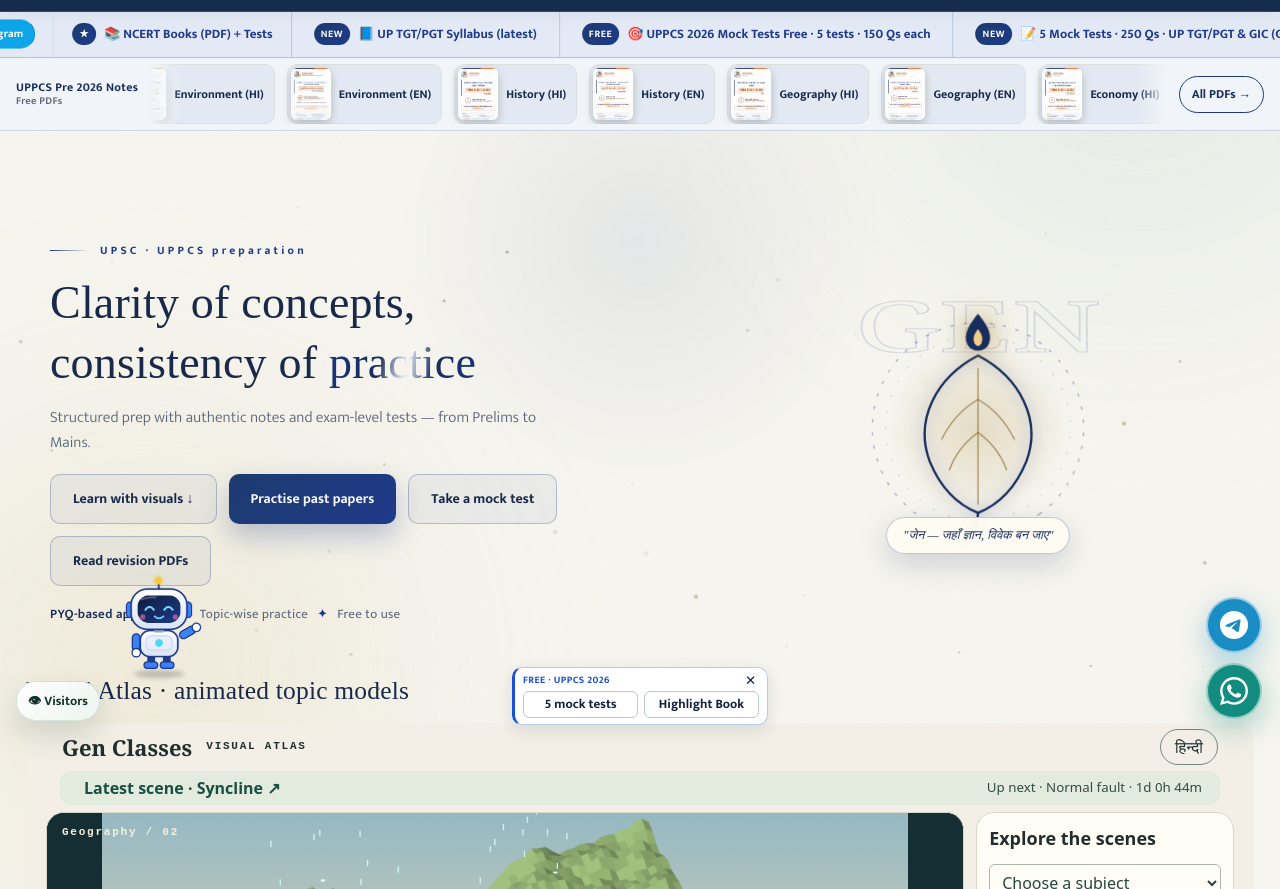
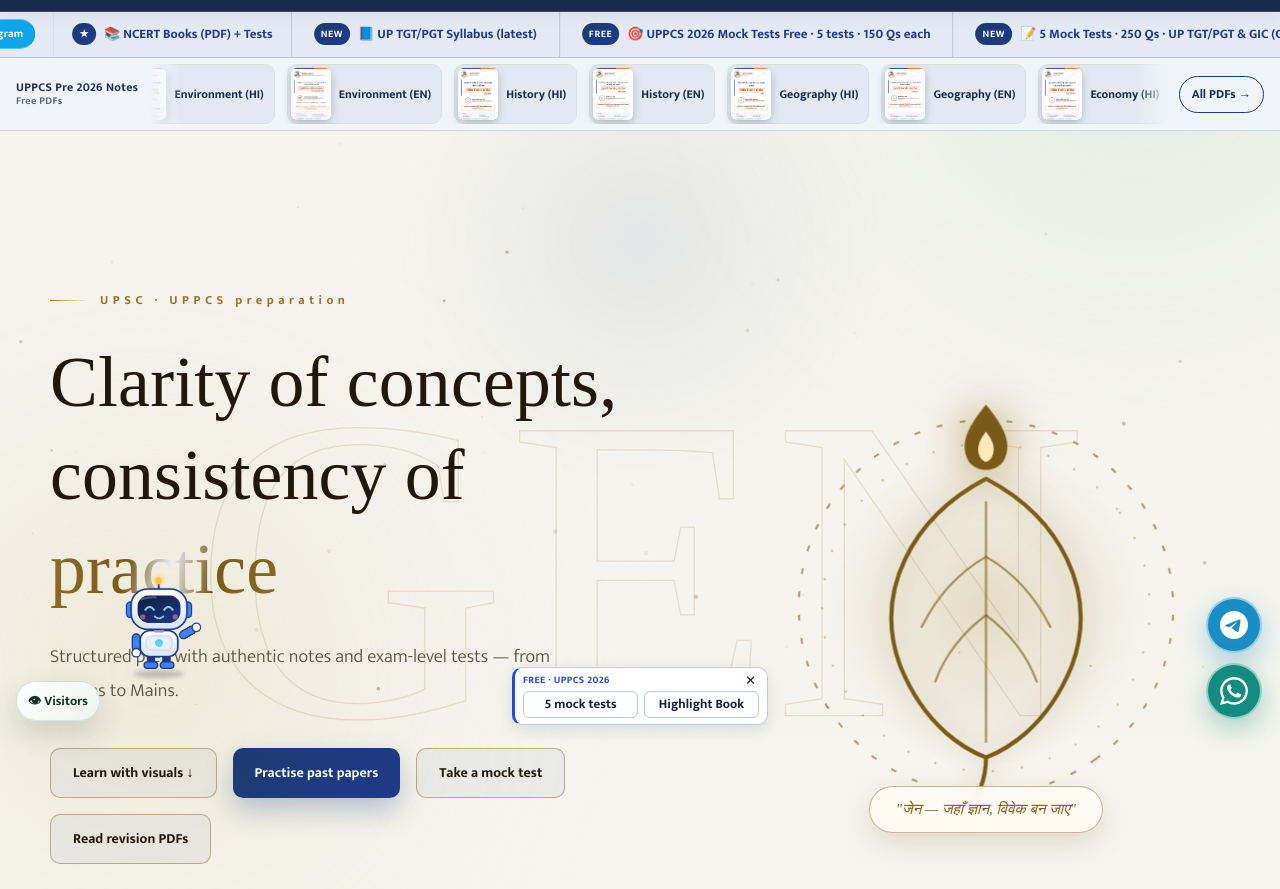
Before and after one commit to genclassessupport-creator/genclasses.github.io, a plain HTML site: page index.html in a window 1280 px wide. Shown: the part 63-952 px from the top of the page. Drawn offline with Linux system fonts and the light colour scheme; no server answers; animation ran at ten frames a second; a web font is replaced by a local one.

Commit message:
Restore approved full-size gold lamp layout with faint GEN lettering

```diff
--- a/index.html
+++ b/index.html
@@ -78,10 +78,10 @@ html[data-theme="light"] .aur-1{background:radial-gradient(circle,#C5DDD6 0%,tra
 html[data-theme="light"] .aur-2{background:radial-gradient(circle,#E2D4A8 0%,transparent 65%)}
 html[data-theme="light"] #embers{opacity:.65;filter:brightness(.45) saturate(1.6)}
 html[data-theme="light"] .grain{opacity:.035}
-html[data-theme="light"] .ring{stroke:rgba(30,58,138,.45)}
+html[data-theme="light"] .ring{stroke:rgba(122,90,24,.62)}
 html[data-theme="light"] .ring-b{stroke:rgba(122,90,24,.4)}
 html[data-theme="light"] .emblem::before{background:radial-gradient(circle,rgba(176,138,62,.24) 0%,transparent 62%)}
-html[data-theme="light"] .leaf{filter:drop-shadow(0 0 7px rgba(30,58,138,.45))}
+html[data-theme="light"] .leaf{filter:drop-shadow(0 0 7px rgba(154,114,35,.45))}
 html[data-theme="light"] .vein{stroke:rgba(122,90,24,.62)}
 html[data-theme="light"] .flame{filter:drop-shadow(0 0 12px rgba(176,138,62,.85))}
 html[data-theme="light"] .btn-gold{background:linear-gradient(135deg,#1D3B6F,#1E3A8A);color:#F6F9F7;box-shadow:0 12px 28px rgba(30,58,138,.28)}
@@ -93,8 +93,8 @@ html[data-theme="light"] .marq{background:rgba(30,58,138,.05)}
 html[data-theme="light"] .scroll-cue{opacity:.9}
 html[data-theme="light"] nav.scrolled{background:rgba(30,58,138,.92);border-bottom-color:rgba(255,255,255,.14)}
 html[data-theme="light"] h1.hero-title{text-shadow:none}
-html[data-theme="light"] .emblem-cap{background:rgba(255,252,243,.9);box-shadow:0 10px 30px rgba(23,46,92,.18)}
-html[data-theme="light"] .flame-core{fill:#F2CD88}
+html[data-theme="light"] .emblem-cap{background:rgba(255,252,243,.9);box-shadow:0 10px 30px rgba(120,90,30,.18)}
+html[data-theme="light"] .flame-core{fill:#FFE9B8}
 html[data-theme="light"] .ttab.active{color:#F6F9F7;box-shadow:0 8px 26px rgba(30,58,138,.35)}
 html[data-theme="light"] .ttab.active .cnt{background:rgba(255,253,245,.35);color:#3A2C0E}
 html[data-theme="light"] .tcard:hover{background:rgba(29,59,111,.06);box-shadow:0 24px 54px rgba(23,46,92,.2),0 0 34px rgba(30,58,138,.1)}
@@ -183,21 +183,23 @@ nav.scrolled{background:rgba(6,11,22,.78);backdrop-filter:blur(14px);border-bott
 .menu-btn{display:none;background:none;border:1px solid var(--line-2);color:var(--gold-hi);font-size:19px;padding:5px 13px;border-radius:9px;cursor:pointer}
 
 /* ═══════════ मुखपृष्ठ ═══════════ */
-header{position:relative;z-index:3;min-height:0;display:flex;align-items:center;padding:100px 26px 32px}
-.emblem-wordmark{
-  font:64px Georgia,serif;fill:none;stroke:rgba(242,205,136,.19);
-  stroke-width:1px;pointer-events:none;user-select:none;
-}
-html[data-theme="light"] .emblem-wordmark{stroke:rgba(30,58,138,.14)}
-.hero-in{max-width:var(--maxw);margin:0 auto;display:grid;grid-template-columns:1.12fr .88fr;gap:36px;align-items:center;width:100%}
+header{position:relative;z-index:3;min-height:100vh;display:flex;align-items:center;padding:150px 26px 90px}
+.wm{
+  position:absolute;top:50%;left:50%;transform:translate(-50%,-52%);
+  font-family:'Rozha One',serif;font-size:min(34vw,470px);line-height:1;
+  color:transparent;-webkit-text-stroke:1px rgba(217,174,95,.07);
+  z-index:-1;user-select:none;pointer-events:none;white-space:nowrap;
+}
+html[data-theme="light"] .wm{-webkit-text-stroke:1.3px rgba(143,107,38,.17)}
+.hero-in{max-width:var(--maxw);margin:0 auto;display:grid;grid-template-columns:1.12fr .88fr;gap:70px;align-items:center;width:100%}
 .hr-el{opacity:0;transform:translateY(34px);animation:rise 1s cubic-bezier(.2,.75,.25,1) forwards}
 @keyframes rise{to{opacity:1;transform:none}}
 .eyebrow{
   display:inline-flex;align-items:center;gap:12px;
-  font-size:11.5px;letter-spacing:3.2px;color:var(--gold);font-weight:700;margin-bottom:12px;
+  font-size:12.5px;letter-spacing:4.5px;color:var(--gold);font-weight:700;margin-bottom:24px;
 }
 .eyebrow::before{content:"";width:38px;height:1.5px;background:linear-gradient(90deg,var(--gold),transparent)}
-h1.hero-title{font-size:clamp(28px,4vw,46px);text-shadow:0 4px 28px rgba(0,0,0,.45)}
+h1.hero-title{font-size:clamp(42px,5.6vw,72px);text-shadow:0 4px 40px rgba(0,0,0,.55)}
 .shimmer{
   background:linear-gradient(100deg,var(--gold-deep) 0%,var(--gold-hi) 42%,#E8EEF8 50%,var(--gold-hi) 58%,var(--gold-deep) 100%);
   background-size:230% 100%;
@@ -205,8 +207,8 @@ h1.hero-title{font-size:clamp(28px,4vw,46px);text-shadow:0 4px 28px rgba(0,0,0,.
   animation:sheen 5.5s ease-in-out infinite;
 }
 @keyframes sheen{0%,100%{background-position:88% 0}50%{background-position:12% 0}}
-.hero-sub{margin-top:12px;font-size:15.5px;color:var(--mist);max-width:500px;font-weight:300;line-height:1.65}
-.hero-actions{margin-top:18px;display:flex;gap:12px;flex-wrap:wrap}
+.hero-sub{margin-top:24px;font-size:18.5px;color:var(--mist);max-width:540px;font-weight:300}
+.hero-actions{margin-top:40px;display:flex;gap:16px;flex-wrap:wrap}
 .btn{display:inline-flex;align-items:center;gap:10px;padding:11px 22px;border-radius:10px;font-weight:700;font-size:14px;transition:transform .25s,box-shadow .25s,background .25s;position:relative;overflow:hidden}
 .btn-gold{background:linear-gradient(135deg,var(--gold-hi),var(--gold));color:var(--ink0);box-shadow:0 12px 34px rgba(30,58,138,.32)}
 .btn-gold::after{content:"";position:absolute;top:0;left:-80%;width:45%;height:100%;background:linear-gradient(100deg,transparent,rgba(255,255,255,.55),transparent);transform:skewX(-22deg);transition:left .55s}
@@ -214,28 +216,28 @@ h1.hero-title{font-size:clamp(28px,4vw,46px);text-shadow:0 4px 28px rgba(0,0,0,.
 .btn-gold:hover::after{left:130%}
 .btn-ghost{border:1.5px solid var(--line-2);color:var(--cream);background:rgba(30,58,138,.05)}
 .btn-ghost:hover{transform:translateY(-3px);background:rgba(30,58,138,.13);border-color:var(--gold)}
-.hero-line{margin-top:16px;font-size:13px;color:var(--mist);letter-spacing:.3px}
+.hero-line{margin-top:44px;font-size:14px;color:var(--mist);letter-spacing:.4px}
 .hero-line b{color:var(--gold-hi);font-weight:600}
 .hero-line .dot{color:var(--gold);margin:0 9px}
 
 /* दीप-पत्र चिह्न */
 .hero-art{display:grid;place-items:center}
-.emblem{width:min(220px,52%);aspect-ratio:1;position:relative;display:grid;place-items:center}
+.emblem{width:min(390px,88%);aspect-ratio:1;position:relative;display:grid;place-items:center}
 .emblem::before{
   content:"";position:absolute;inset:9%;border-radius:50%;
-  background:radial-gradient(circle,rgba(30,58,138,.15) 0%,transparent 62%);
+  background:radial-gradient(circle,rgba(217,174,95,.15) 0%,transparent 62%);
   animation:breathe 5s ease-in-out infinite;
 }
 @keyframes breathe{0%,100%{transform:scale(1);opacity:.75}50%{transform:scale(1.09);opacity:1}}
 .emblem svg{width:100%;position:relative;overflow:visible}
-.ring{fill:none;stroke:rgba(30,58,138,.4);stroke-width:1;transform-box:fill-box;transform-origin:center}
+.ring{fill:none;stroke:rgba(217,174,95,.4);stroke-width:1;transform-box:fill-box;transform-origin:center}
 .ring-a{stroke-dasharray:3 9;animation:spin 46s linear infinite}
-.ring-b{stroke-dasharray:1 14;stroke:rgba(30,58,138,.26);animation:spin 70s linear infinite reverse}
+.ring-b{stroke-dasharray:1 14;stroke:rgba(217,174,95,.26);animation:spin 70s linear infinite reverse}
 @keyframes spin{to{transform:rotate(360deg)}}
 .leaf{fill:none;stroke:var(--gold-hi);stroke-width:2.1;stroke-linejoin:round;stroke-linecap:round;
   stroke-dasharray:1;stroke-dashoffset:1;animation:draw 2.1s cubic-bezier(.4,0,.2,1) .45s forwards;
   filter:drop-shadow(0 0 7px rgba(242,205,136,.45))}
-.vein{fill:none;stroke:rgba(30,58,138,.55);stroke-width:1.15;stroke-linecap:round;
+.vein{fill:none;stroke:rgba(217,174,95,.55);stroke-width:1.15;stroke-linecap:round;
   stroke-dasharray:1;stroke-dashoffset:1;animation:draw 1.7s ease 1.4s forwards}
 @keyframes draw{to{stroke-dashoffset:0}}
 .flame{fill:var(--gold-hi);transform-box:fill-box;transform-origin:50% 100%;
@@ -243,13 +245,13 @@ h1.hero-title{font-size:clamp(28px,4vw,46px);text-shadow:0 4px 28px rgba(0,0,0,.
 .flame-core{fill:#FFF6DF;transform-box:fill-box;transform-origin:50% 100%;animation:flick 2.3s ease-in-out .12s infinite}
 @keyframes flick{0%,100%{transform:scaleY(1) scaleX(1) rotate(0deg)}30%{transform:scaleY(1.14) scaleX(.93) rotate(-2.5deg)}60%{transform:scaleY(.92) scaleX(1.06) rotate(2deg)}80%{transform:scaleY(1.07) scaleX(.96) rotate(-1deg)}}
 .emblem-cap{
-  position:absolute;bottom:-2px;left:50%;transform:translateX(-50%);
-  background:rgba(10,20,38,.88);border:1px solid var(--line-2);border-radius:30px;
-  padding:6px 16px;white-space:nowrap;backdrop-filter:blur(8px);
-  font-family:'Tiro Devanagari Hindi',serif;font-style:italic;font-size:12.5px;color:var(--gold-hi);
-  box-shadow:0 8px 22px rgba(0,0,0,.4);
-}
-.scroll-cue{display:none;position:absolute;bottom:14px;left:50%;transform:translateX(-50%);flex-direction:column;align-items:center;gap:6px;color:var(--gold);font-size:10px;letter-spacing:2px;opacity:.65}
+  position:absolute;bottom:-8px;left:50%;transform:translateX(-50%);
+  background:rgba(10,20,38,.85);border:1px solid var(--line-2);border-radius:30px;
+  padding:9px 26px;white-space:nowrap;backdrop-filter:blur(8px);
+  font-family:'Tiro Devanagari Hindi',serif;font-style:italic;font-size:15px;color:var(--gold-hi);
+  box-shadow:0 10px 30px rgba(0,0,0,.5);
+}
+.scroll-cue{position:absolute;bottom:26px;left:50%;transform:translateX(-50%);display:flex;flex-direction:column;align-items:center;gap:8px;color:var(--gold);font-size:11px;letter-spacing:3px;opacity:.8}
 .scroll-cue span{display:block;width:1.5px;height:44px;background:linear-gradient(180deg,var(--gold),transparent);animation:cue 1.8s ease-in-out infinite}
 @keyframes cue{0%{transform:scaleY(0);transform-origin:top}45%{transform:scaleY(1);transform-origin:top}55%{transform:scaleY(1);transform-origin:bottom}100%{transform:scaleY(0);transform-origin:bottom}}
 
@@ -1116,7 +1118,20 @@ html[data-theme="light"] .pdf-strip{background:#F1F5F9;border-bottom-color:rgba(
 @media (max-width:640px){.pdf-strip{min-height:56px;padding:4px 10px;gap:8px}.ps-label{font-size:10.5px;max-width:84px}.ps-label small{display:none}.ps-item img{height:44px;width:34px}.ps-chip{font-size:11px}.ps-all{font-size:11px;padding:4px 9px}}
 </style>
 <link rel="stylesheet" href="/assets/learning.css">
-<style>#visual-atlas{padding-block:16px;scroll-margin-top:72px}#visual-atlas .section-in{max-width:1440px}</style><link rel="stylesheet" href="/assets/light-masthead.css?v=2"></head>
+<style>#visual-atlas{padding-block:16px;scroll-margin-top:72px}#visual-atlas .section-in{max-width:1440px}</style><link rel="stylesheet" href="/assets/light-masthead.css?v=2"><style>
+html[data-theme="light"] #top{--gold:#9A7223;--gold-hi:#7A5A18;--gold-deep:#B08A3E;--cream:#20180A;--mist:#5A5343;--line-2:rgba(143,107,38,.5)}
+#top{overflow-x:clip}
+@media(max-width:960px){
+  #top{padding:130px 26px 90px;min-height:auto}
+  #top .hero-in{grid-template-columns:1fr;padding-top:0;text-align:center;gap:62px}
+  #top .hero-art{order:0;justify-content:normal}
+  #top .emblem{width:min(390px,88%)}
+  #top .emblem-cap{display:block}
+  #top .wm{font-size:64vw}
+  #top .wm span{display:block;transform:scaleX(.65)}
+  #top h1.hero-title{font-size:clamp(42px,5.6vw,72px)}
+}
+</style></head>
 <body>
 
 <canvas id="embers" aria-hidden="true"></canvas>
@@ -1202,6 +1217,7 @@ html[data-theme="light"] .pdf-strip{background:#F1F5F9;border-bottom-color:rgba(
 
 
 <header id="top">
+  <div class="wm" id="wm" aria-hidden="true"><span>GEN</span></div>
   <div class="hero-in">
     <div>
       <span class="eyebrow hr-el" style="animation-delay:.15s"><span data-hi>UPSC · UPPCS की तैयारी</span><span data-en>UPSC · UPPCS preparation</span></span>
@@ -1220,7 +1236,6 @@ html[data-theme="light"] .pdf-strip{background:#F1F5F9;border-bottom-color:rgba(
     <div class="hero-art hr-el" style="animation-delay:.55s">
       <div class="emblem">
         <svg viewBox="0 0 200 224" role="img" aria-label="ज्ञान की लौ">
-          <text class="emblem-wordmark" aria-hidden="true" x="100" y="43" text-anchor="middle" textLength="224" lengthAdjust="spacingAndGlyphs">GEN</text>
           <circle class="ring ring-a" cx="100" cy="112" r="96"/>
           <circle class="ring ring-b" cx="100" cy="112" r="84"/>
           <path class="leaf" pathLength="1" d="M100 46 C 62 66, 42 104, 56 142 C 69 174, 90 185, 100 189 C 110 185, 131 174, 144 142 C 158 104, 138 66, 100 46 Z"/>
@@ -2542,8 +2557,13 @@ loadManifest().then(function(list){
 /* ---------- शीर्ष पट्टी, प्रगति, watermark ---------- */
 var nav = document.getElementById("nav");
 var prog = document.getElementById("progress");
+var watermark = document.getElementById("wm");
 function onScroll(){
   var y = scrollY;
+  if (!REDUCED) {
+    var heroScroll = Math.max(0, y - watermark.parentElement.offsetTop);
+    watermark.style.transform = "translate(-50%, calc(-52% + " + heroScroll * .16 + "px))";
+  }
   if (y > 30) nav.classList.add("scrolled"); else nav.classList.remove("scrolled");
   var h = document.documentElement.scrollHeight - innerHeight;
   prog.style.width = (h > 0 ? (y / h) * 100 : 0) + "%";
```
